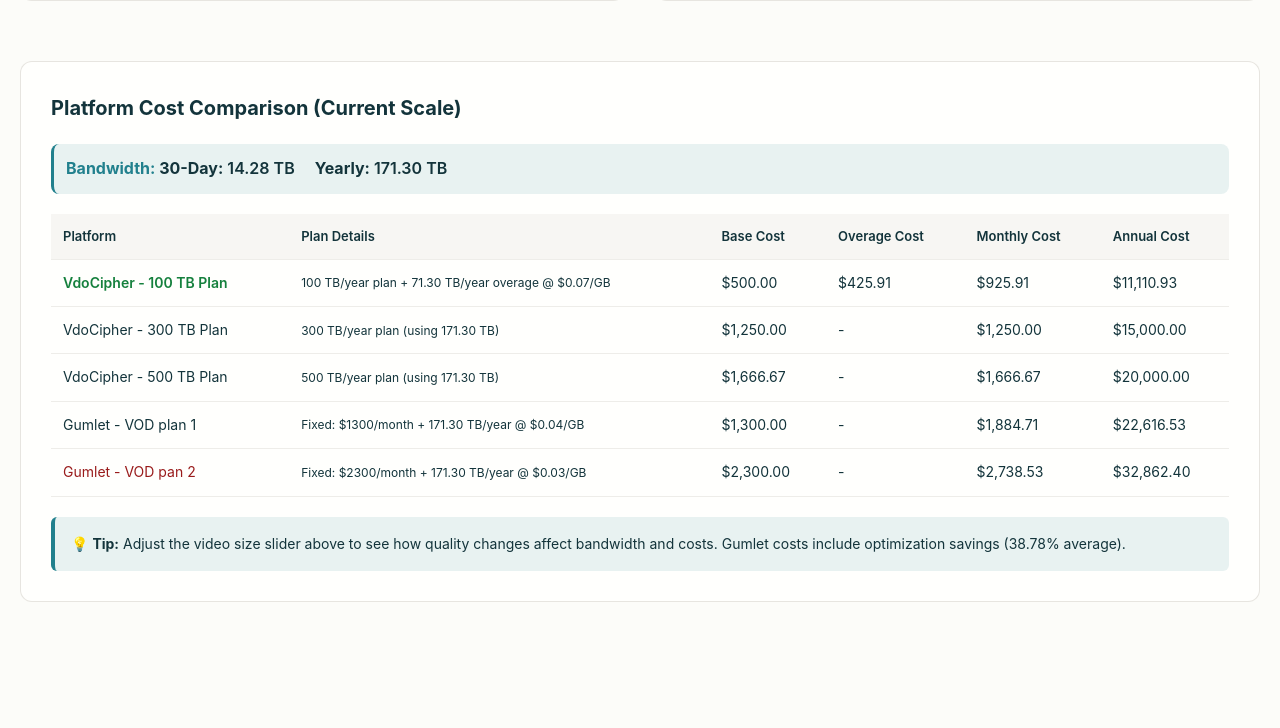
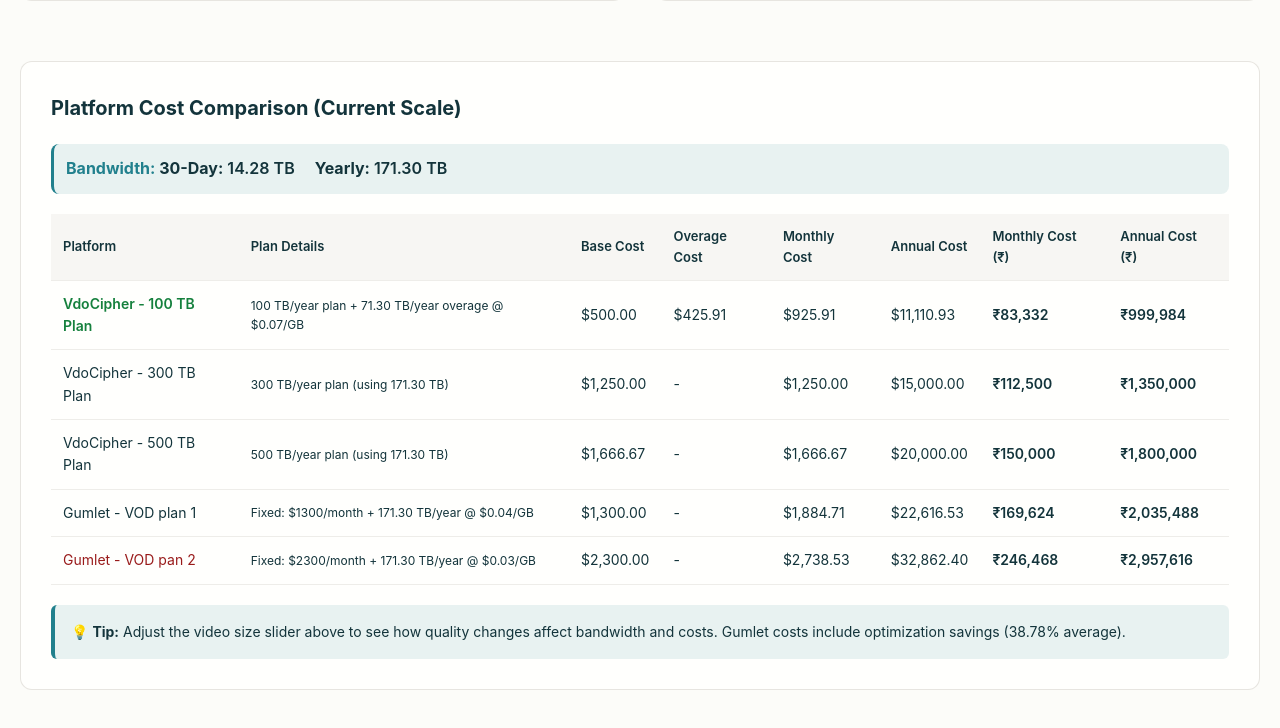
Before and after one commit to durgaprasad-flm/VOD-dashboard, a plain HTML site: page index.html in a window 1280 px wide. Shown: the part 908-1636 px from the top of the page. Before the commit the page ends 1560 px from the top, so only its background shows below. Drawn offline with Linux system fonts and the light colour scheme.

Commit message:
feat: Added indian rupee

```diff
--- a/index.html
+++ b/index.html
@@ -703,6 +703,8 @@
                         <th>Overage Cost</th>
                         <th>Monthly Cost</th>
                         <th>Annual Cost</th>
+                        <th>Monthly Cost (₹)</th>
+                        <th>Annual Cost (₹)</th>
                     </tr>
                 </thead>
                 <tbody id="cdnCostTable">
@@ -729,6 +731,8 @@
                         <th>Overage Cost</th>
                         <th>Monthly Cost</th>
                         <th>Annual Cost</th>
+                        <th>Monthly Cost (₹)</th>
+                        <th>Annual Cost (₹)</th>
                     </tr>
                 </thead>
                 <tbody id="futureCdnCostTable">
@@ -922,6 +926,11 @@
             return num.toFixed(decimals).replace(/\B(?=(\d{3})+(?!\d))/g, ",");
         }
 
+        // Format INR currency
+        function formatINR(amount) {
+            return '₹' + formatNumber(amount, 0);
+        }
+
 
         // Update all calculations
         function updateCalculations() {
@@ -1025,6 +1034,12 @@
                 const baseCostDisplay = item.cost.baseCost > 0 ? `$${formatNumber(item.cost.baseCost)}` : '-';
                 const overageCostDisplay = item.cost.overageCost > 0 ? `$${formatNumber(item.cost.overageCost)}` : '-';
 
+                // Calculate INR costs (multiply USD by 90)
+                const monthlyUSD = parseFloat(item.cost.monthly) || 0;
+                const annualUSD = parseFloat(item.cost.annual) || 0;
+                const monthlyINR = monthlyUSD * 90;
+                const annualINR = annualUSD * 90;
+
                 row.innerHTML = `
                     <td class="${isBest ? 'cdn-best' : isWorst ? 'cdn-worst' : ''}">${item.displayName}</td>
                     <td style="font-size: 12px;">${item.cost.details}</td>
@@ -1032,6 +1047,8 @@
                     <td>${overageCostDisplay}</td>
                     <td>$${formatNumber(item.cost.monthly)}</td>
                     <td>$${formatNumber(item.cost.annual)}</td>
+                    <td style="font-weight: 600;">${formatINR(monthlyINR)}</td>
+                    <td style="font-weight: 600;">${formatINR(annualINR)}</td>
                 `;
                 tbody.appendChild(row);
             });
```
